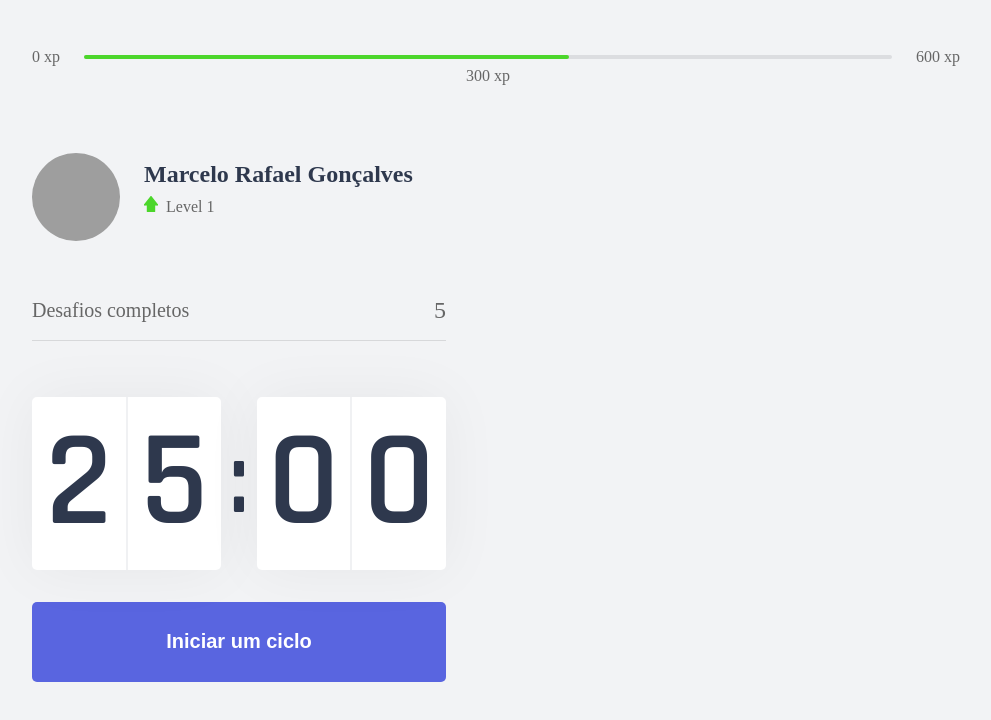
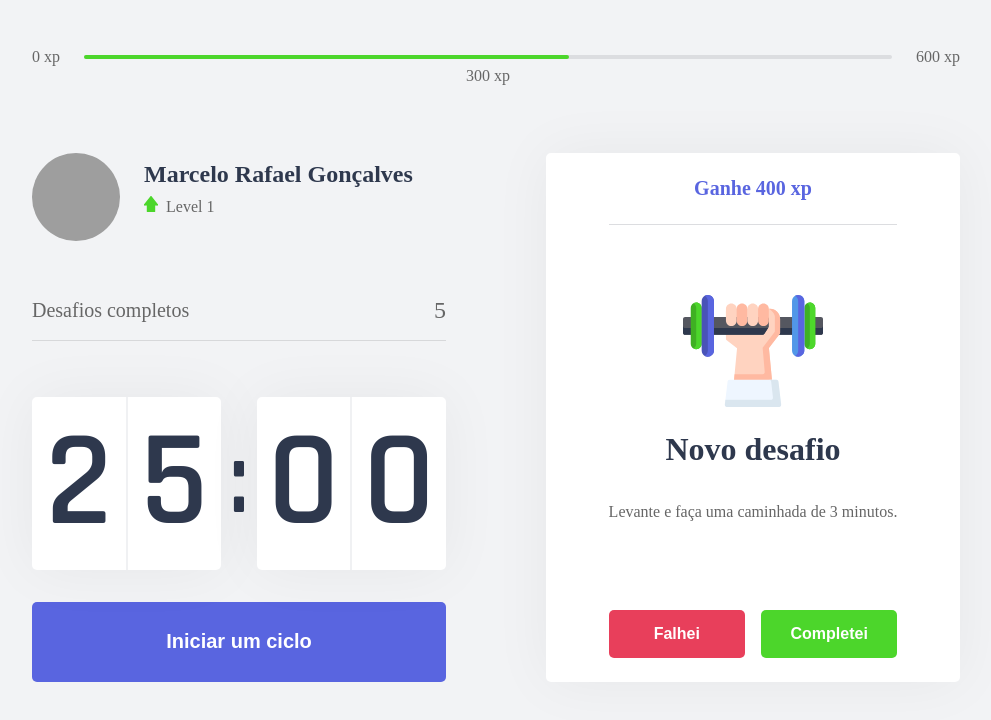
Before and after one commit to marcelo-rafael/nlw-04-moveit, a Next.js app: page / in a window 1280 px wide. Shown: the top 720 px of the page, without its empty margins (144-1135 px from the left). Built offline with nearby package versions, Linux system fonts and the light colour scheme; grey boxes are pictures that could not be loaded.

Commit message:
Componente ChallengeBox

```diff
--- /dev/null
+++ b/src/components/ChallengeBox.tsx
@@ -0,0 +1,38 @@
+import styles from '../styles/components/ChallengeBox.module.css'
+
+export function ChallengeBox() {
+  const hasActiveChallenge = true
+
+  return (
+    <div className={styles.ChallengeBoxContainer}>
+      {hasActiveChallenge ? (
+        <div className={styles.challengeActive}>
+          <header>Ganhe 400 xp</header>
+
+          <main>
+            <img src="icons/body.svg" alt="body" />
+            <strong>Novo desafio</strong>
+            <p>Levante e faça uma caminhada de 3 minutos.</p>
+          </main>
+
+          <footer>
+            <button type="button" className={styles.challengeFailedButton}>
+              Falhei
+            </button>
+            <button type="button" className={styles.challengeSucceededButton}>
+              Completei
+            </button>
+          </footer>
+        </div>
+      ) : (
+        <div className={styles.challengeNotActive}>
+          <strong>Finalize um ciclo para receber um desafio</strong>
+          <p>
+            <img src="icons;level-up.svg" alt="Level Up" />
+            Avance de level completando desafios
+          </p>
+        </div>
+      )}
+    </div>
+  )
+}
--- a/src/pages/index.tsx
+++ b/src/pages/index.tsx
@@ -1,9 +1,10 @@
+import Head from 'next/head'
+
 import { CompletedChallenges } from '../components/CompletedChallenges'
 import { Countdown } from '../components/Countdown'
 import { ExperienceBar } from '../components/ExperienceBar'
 import { Profile } from '../components/Profile'
-
-import Head from 'next/head'
+import { ChallengeBox } from '../components/ChallengeBox'
 
 import styles from '../styles/pages/Home.module.css'
 
@@ -21,7 +22,9 @@
           <CompletedChallenges />
           <Countdown />
         </div>
-        <div></div>
+        <div>
+          <ChallengeBox />
+        </div>
       </section>
     </div>
   )
--- /dev/null
+++ b/src/styles/components/ChallengeBox.module.css
@@ -0,0 +1,110 @@
+.ChallengeBoxContainer {
+  height: 100%;
+
+  background: var(--white);
+  border-radius: 5px;
+  box-shadow: 0 0 60px rgba(0, 0, 0, 0.05);
+  padding: 1.5rem 2rem;
+
+  display: flex;
+  flex-direction: column;
+  align-items: center;
+  justify-content: center;
+
+  text-align: center;
+}
+
+.challengeNotActive {
+  display: flex;
+  flex-direction: column;
+  align-items: center;
+}
+
+.challengeNotActive strong {
+  font-size: 1.5rem;
+  font-weight: 500;
+  line-height: 1.4;
+}
+
+.challengeNotActive p {
+  display: flex;
+  flex-direction: column;
+  align-items: center;
+  line-height: 1.4;
+  max-width: 70%;
+  margin-top: 3rem;
+}
+
+.challengeNotActive p img {
+  margin-bottom: 1rem;
+}
+
+.challengeActive {
+  height: 100%;
+
+  display: flex;
+  flex-direction: column;
+}
+
+.challengeActive header {
+  color: var(--blue);
+  font-weight: 600;
+  font-size: 1.25rem;
+  padding: 0 2rem 1.5rem;
+  border-bottom: 1px solid var(--gray-line);
+}
+
+.challengeActive main {
+  flex: 1;
+  display: flex;
+  flex-direction: column;
+  align-items: center;
+  justify-content: center;
+}
+
+.challengeActive main strong {
+  font-size: 2rem;
+  font-weight: 600;
+  color: var(--title);
+  margin: 1.5rem 0 1rem;
+}
+
+.challengeActive main p {
+  line-height: 1.5;
+}
+
+.challengeActive footer {
+  display: grid;
+  grid-template-columns: 1fr 1fr;
+  gap: 1rem;
+}
+
+.challengeActive footer button {
+  height: 3rem;
+
+  display: flex;
+  align-items: center;
+  justify-content: center;
+
+  border: 0;
+  border-radius: 5px;
+
+  color: var(--white);
+
+  font-size: 1rem;
+  font-weight: 600;
+
+  transition: filter 0.2s;
+}
+
+.challengeActive footer button.challengeFailedButton {
+  background: var(--red);
+}
+
+.challengeActive footer button.challengeSucceededButton {
+  background: var(--green);
+}
+
+.challengeActive footer button:hover {
+  filter: brightness(0.9);
+}
```
